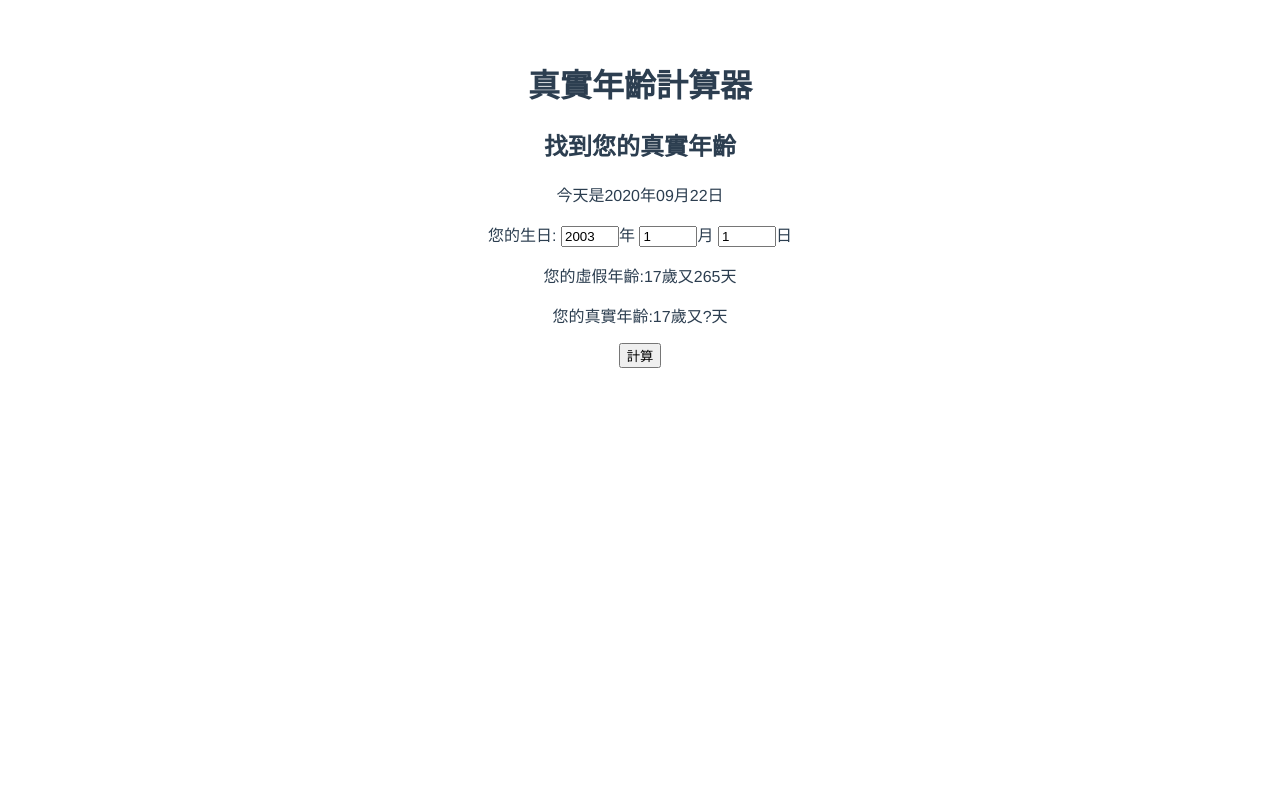
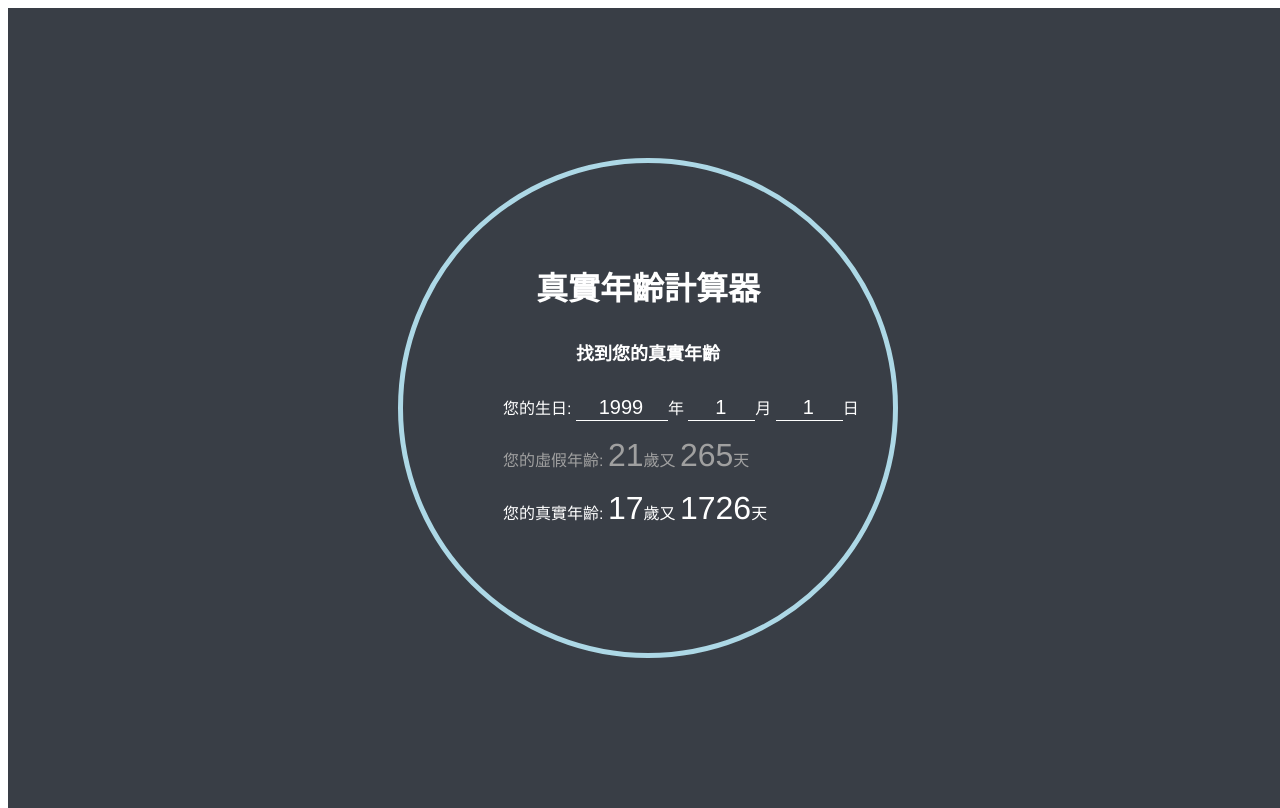
Before and after one commit to shangjuc/real_age_calculator, a Vue app: page / in a window 1280 px wide. Built offline with nearby package versions, Linux system fonts and the light colour scheme.

Commit message:
Add input recycle and change style

```diff
--- a/public/index.html
+++ b/public/index.html
@@ -5,7 +5,8 @@
     <meta http-equiv="X-UA-Compatible" content="IE=edge">
     <meta name="viewport" content="width=device-width,initial-scale=1.0">
     <link rel="icon" href="<%= BASE_URL %>favicon.ico">
-    <title><%= htmlWebpackPlugin.options.title %></title>
+    <!-- <title><%= htmlWebpackPlugin.options.title %></title> -->
+    <title>真實年齡計算器</title>
   </head>
   <body>
     <noscript>
--- a/src/App.vue
+++ b/src/App.vue
@@ -22,6 +22,6 @@ export default {
   -moz-osx-font-smoothing: grayscale;
   text-align: center;
   color: #2c3e50;
-  margin-top: 60px;
+  /* margin-top: 60px; */
 }
 </style>
--- a/src/components/SevenTeen.vue
+++ b/src/components/SevenTeen.vue
@@ -1,19 +1,31 @@
 <template>
   <div id="cal">
+    <div class="bg">
+      <div class="center-container">
         <h1>{{ msg }}</h1>
         <h2>找到您的真實年齡</h2>
 
-    <p>今天是{{real_today}}</p>
+        <!-- <h3>現在時間:{{real_age_today}}</h3> -->
+
         <p>您的生日:
-      <input type="number" v-model="birth_yy" max="2020" min="1920" v-on:click="cal_real_dd()">年
-      <input type="number" v-model="birth_mm" max="12" min="1" v-on:click="cal_real_dd()">月
-      <input type="number" v-model="birth_dd" max="31" min="1" v-on:click="cal_real_dd()">日
+          <input class="birth_yy" type="number" v-model="birth_yy" max="2020" min="1920" v-on:click="recycle_dd()">年
+          <input type="number" v-model="birth_mm" max="13" min="0" v-on:click="recycle_mm()" :keyup="recycle_mm()">月
+          <input type="number" v-model="birth_dd" :max="max_of_dd+1" min="0" v-on:click="recycle_dd()" v-on:keyup="recycle_dd()">日
+          <!-- <input type="date" v-model="birth_day" max="2020-01-01" min="1900-01-01"> -->
+          <!-- {{birth_day}} -->
         </p>
 
-    <p>您的虛假年齡:{{fake_yy}}歲又{{fake_dd}}天</p>
-    <p>您的真實年齡:17歲又{{real_dd}}天</p>
+        <p class="fake_age">您的虛假年齡:
+          <span class="age_yy">{{fake_age_yy}}</span>歲又
+          <span class="age_dd">{{fake_age_dd}}</span>天
+        </p>
+        <p class="real_age">您的真實年齡:
+          <span class="age_yy">17</span>歲又
+          <span class="age_dd">{{real_age_dd}}</span>天
+        </p>
 
-    <button v-on:click="cal_real_dd()">計算</button>
+      </div>
+    </div>
   </div>
 </template>
 
@@ -25,20 +37,29 @@ export default {
   },
   data: function(){
     return {
-      birth_yy: 2003,
+      birth_yy: 1999,
       birth_mm: 1,
       birth_dd: 1,
-      // fake_yy: '?',
-      // fake_dd: '?',
-      real_dd: '?'
+      birth_day: "1987-01-01",
     }
   },
   methods: {
-    cal_real_dd: function() {
-      let today = moment();
-      let endday = moment((Number(this.birth_yy) + 17)+'-'+this.birth_mm+'-'+this.birth_dd);
-      this.real_dd = Math.floor((today-endday)/86400000);
+    recycle_mm: function() {
+      if(this.birth_mm> 12){
+        this.birth_mm = 1;
+      } else if(this.birth_mm < 1){
+        this.birth_mm = 12;
       }
+    },
+    recycle_dd: function() {
+      if(this.birth_dd > this.max_of_dd){
+        this.birth_dd = 1;
+      } else if(this.birth_dd < 1){
+        let DD = this.max_of_dd
+        this.birth_dd =DD;
+      }
+    },
+
   },
   computed: {
     jjj: function(){
@@ -48,21 +69,37 @@ export default {
           return false
         }
     },
-    fake_yy: function () {
+    max_of_dd: function(){
+
+      let  DD = 31
+      if(this.birth_mm == 2){
+        DD = 28
+      } else if ([4,6,9,11].includes(Number(this.birth_mm))){
+        DD = 30
+      }
+      return DD
+    },
+    fake_age_yy: function () {
       let yy = 2020 - Number(this.birth_yy);
       if(this.jjj){
         yy = 2020 - Number(this.birth_yy) - 1;
       }
       return yy
     },
-    fake_dd: function() {
+    fake_age_dd: function() {
       let today = moment();
-      let endday = moment((Number(this.birth_yy)+this.fake_yy)+'-'+this.birth_mm+'-'+this.birth_dd);
+      let endday = moment((Number(this.birth_yy)+this.fake_age_yy)+'-'+this.birth_mm+'-'+this.birth_dd);
       let dd = Math.floor((today-endday)/86400000);
       return dd;
     },
-    real_today: function(){
-      return (moment().format("YYYY年MM月DD日"));
+    real_age_dd: function() {
+      let today = moment();
+      let endday = moment((Number(this.birth_yy) + 17)+'-'+this.birth_mm+'-'+this.birth_dd);
+      let dd = Math.floor((today-endday)/86400000);
+      return dd;
+    },
+    real_age_today: function(){
+      return (moment().format("YYYY年MM月DD日 HH:mm:ss"));
     }
   }
 }
@@ -72,8 +109,69 @@ export default {
 
 <!-- Add "scoped" attribute to limit CSS to this component only -->
 <style scoped lang="scss">
+div.bg{
+  background: #393e46;
+  width: 100%;
+  height: 100%;
+  position: absolute;
+
+}
+div.center-container{
+  width: 500px;
+  height: 500px;
+  background: #393e46;
+  border: 5px solid lightblue;
+  border-radius: 50%;
+  box-sizing: border-box;
+  position: absolute;
+  top: 50%;
+  left: 50%;
+  transform: translate(-50%,-50%);
+  color: #FFF;
+  h1{
+    color: #fff;
+    margin: 100px 0px 25px;
+
+  }
+  h2{
+    color: #FFF;
+    font-size: 18px;
+    margin: 30px 0px 30px;
+
+  }
+  h3{
+    color: #FFF;
+    font-weight: 400;
+    margin: 30px 0px 30px;
+  }
+
+  p{
+    text-align: left;
+    padding-left: 100px;
+  }
+  span.age_yy,
+  span.age_dd{
+    font-size: 2em;
+  }
+  .fake_age{
+    color: #a0a0a0;
+  }
+
   input[type=number]{
     width: 50px;
+    background: transparent;
+    color: #FFF;
+    border: none;
+    font-size: 20px;
+    text-align: center;
+    border-bottom: 1px solid;
+    padding-left: 15px;
+    outline: none;
+
+    &.birth_yy{
+      width:75px;
+    }
+  }
 }
 
 </style>
```
Also changed, not shown: src/components/HelloWorld.vue (deleted, +0 -65 lines). Lines whose indentation alone changed are shown as unchanged.
